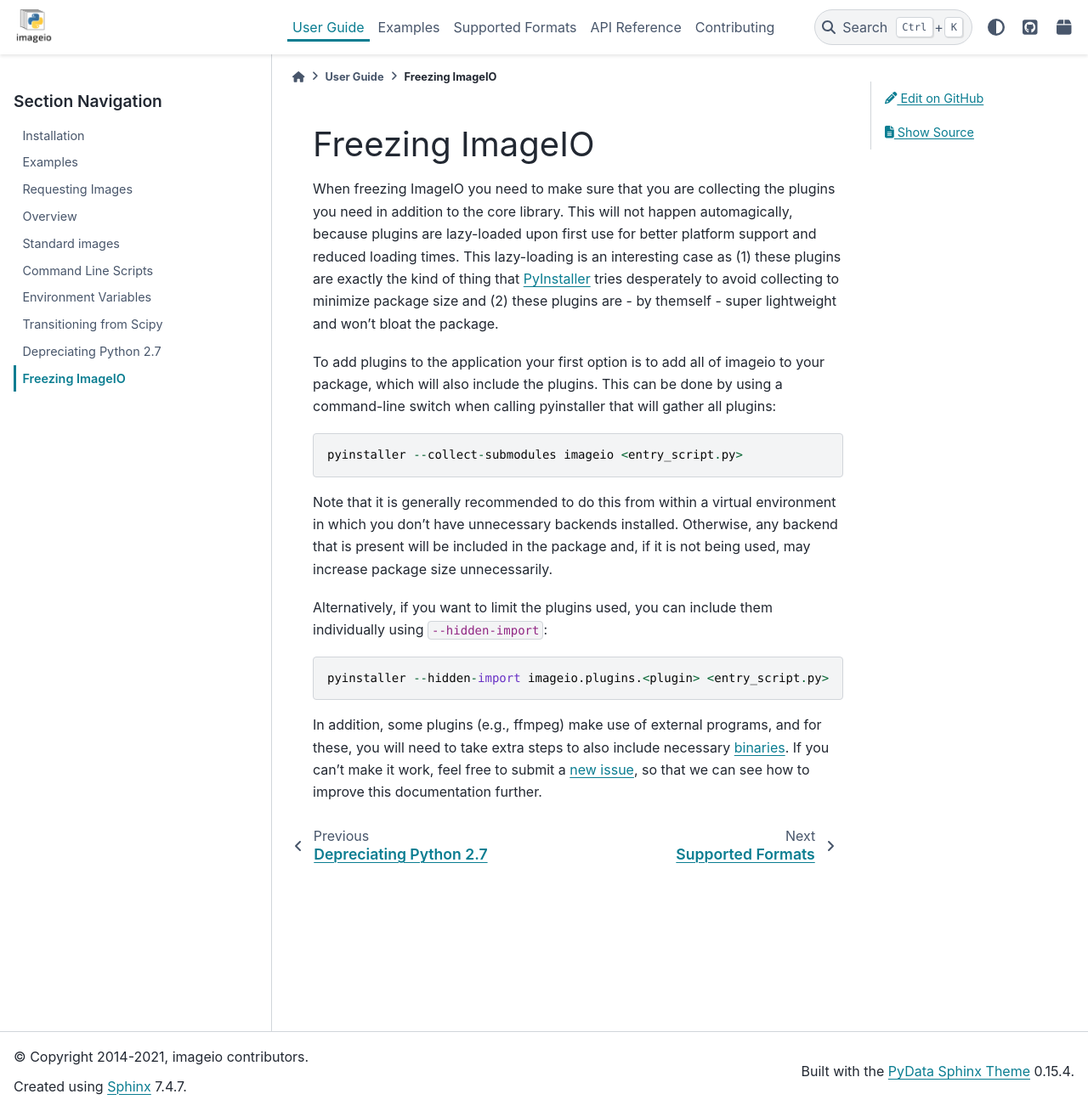
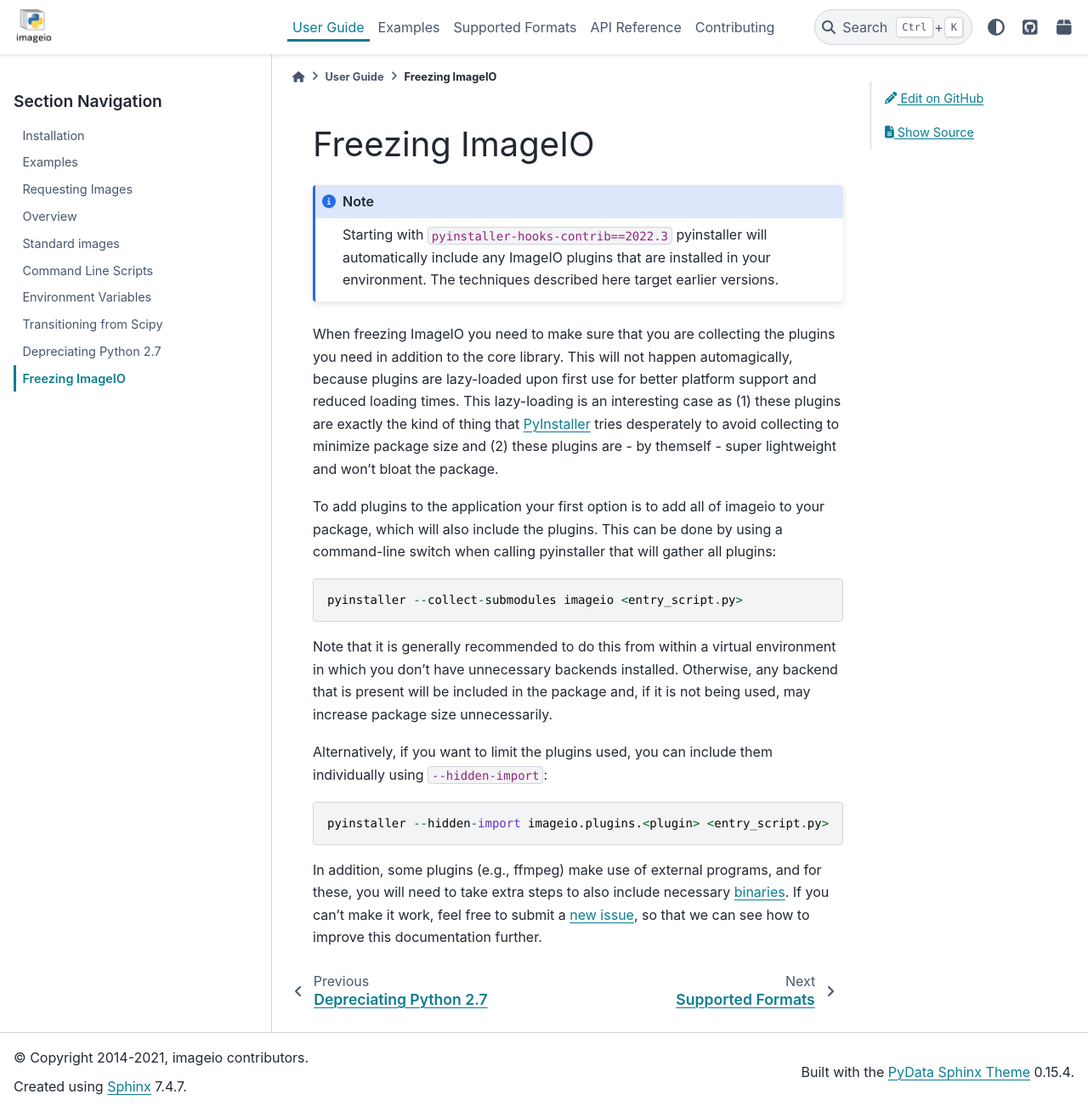
Before and after one commit to imageio/imageio, a Sphinx documentation site: the page built from docs/user_guide/freezing.rst, in a window 1280 px wide and 1308 px high. Shown: the whole window at 85% size. Built offline with Sphinx 7.4.7 and the PyData theme 0.15.4, drawn with Linux system fonts in a browser that asks for light colours.

Commit message:
DOC: add note on new pyinstaller behavior

```diff
--- a/docs/user_guide/freezing.rst
+++ b/docs/user_guide/freezing.rst
@@ -1,5 +1,10 @@
 Freezing ImageIO
 ================
+
+.. note::
+    Starting with ``pyinstaller-hooks-contrib==2022.3`` pyinstaller will
+    automatically include any ImageIO plugins that are installed in your
+    environment. The techniques described here target earlier versions.
 
 When freezing ImageIO you need to make sure that you are collecting the plugins
 you need in addition to the core library. This will not happen automagically,
@@ -15,7 +20,7 @@ command-line switch when calling pyinstaller that will gather all plugins:
 
 .. code-block::
 
-  pyinstaller --collect-submodules imageio <entry_script.py>
+    pyinstaller --collect-submodules imageio <entry_script.py>
 
 Note that it is generally recommended to do this from within a virtual
 environment in which you don't have unnecessary backends installed. Otherwise,
@@ -27,7 +32,7 @@ individually using ``--hidden-import``:
 
 .. code-block::
 
-  pyinstaller --hidden-import imageio.plugins.<plugin> <entry_script.py>
+    pyinstaller --hidden-import imageio.plugins.<plugin> <entry_script.py>
 
 In addition, some plugins (e.g., ffmpeg) make use of external programs, and for
 these, you will need to take extra steps to also include necessary binaries_. If
```
